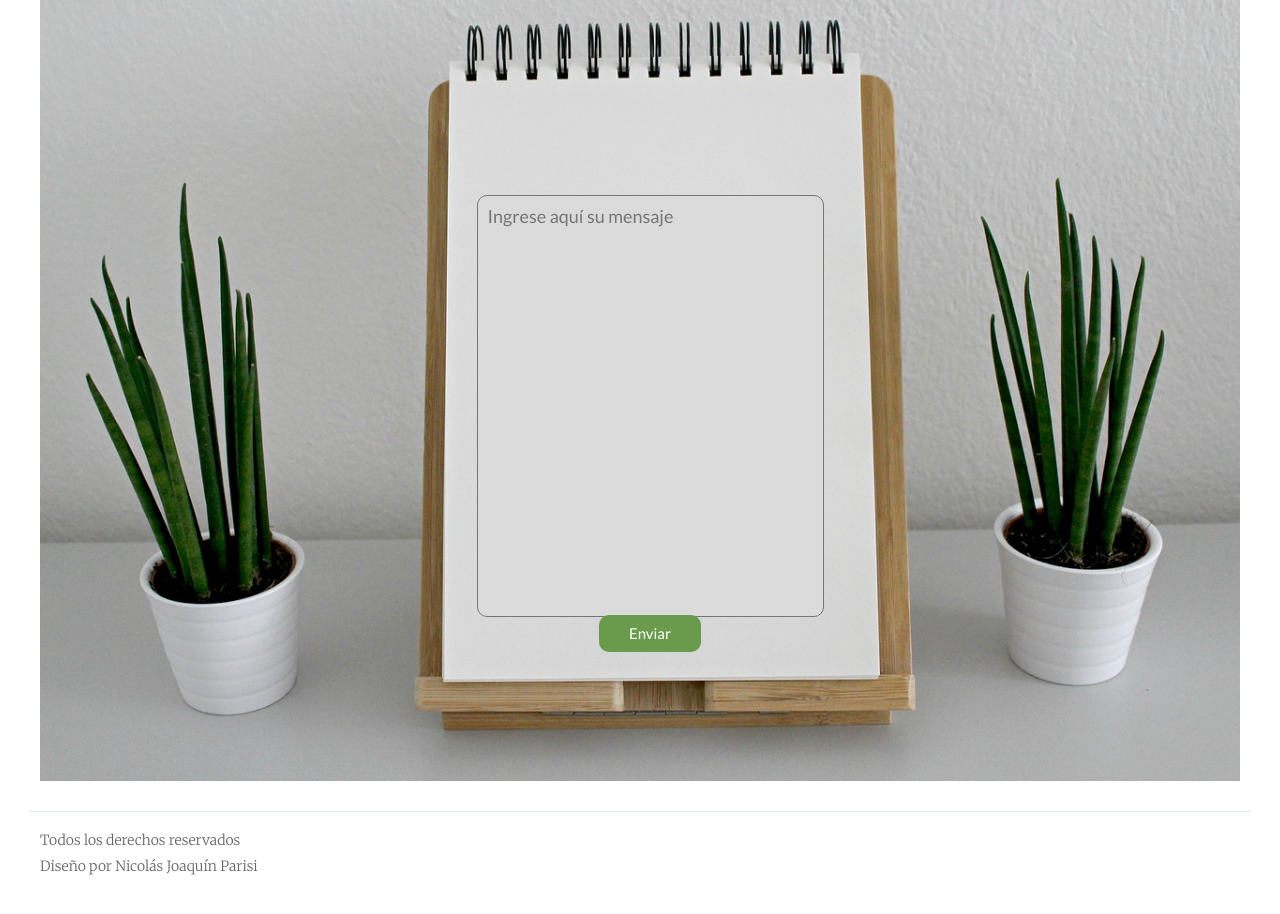
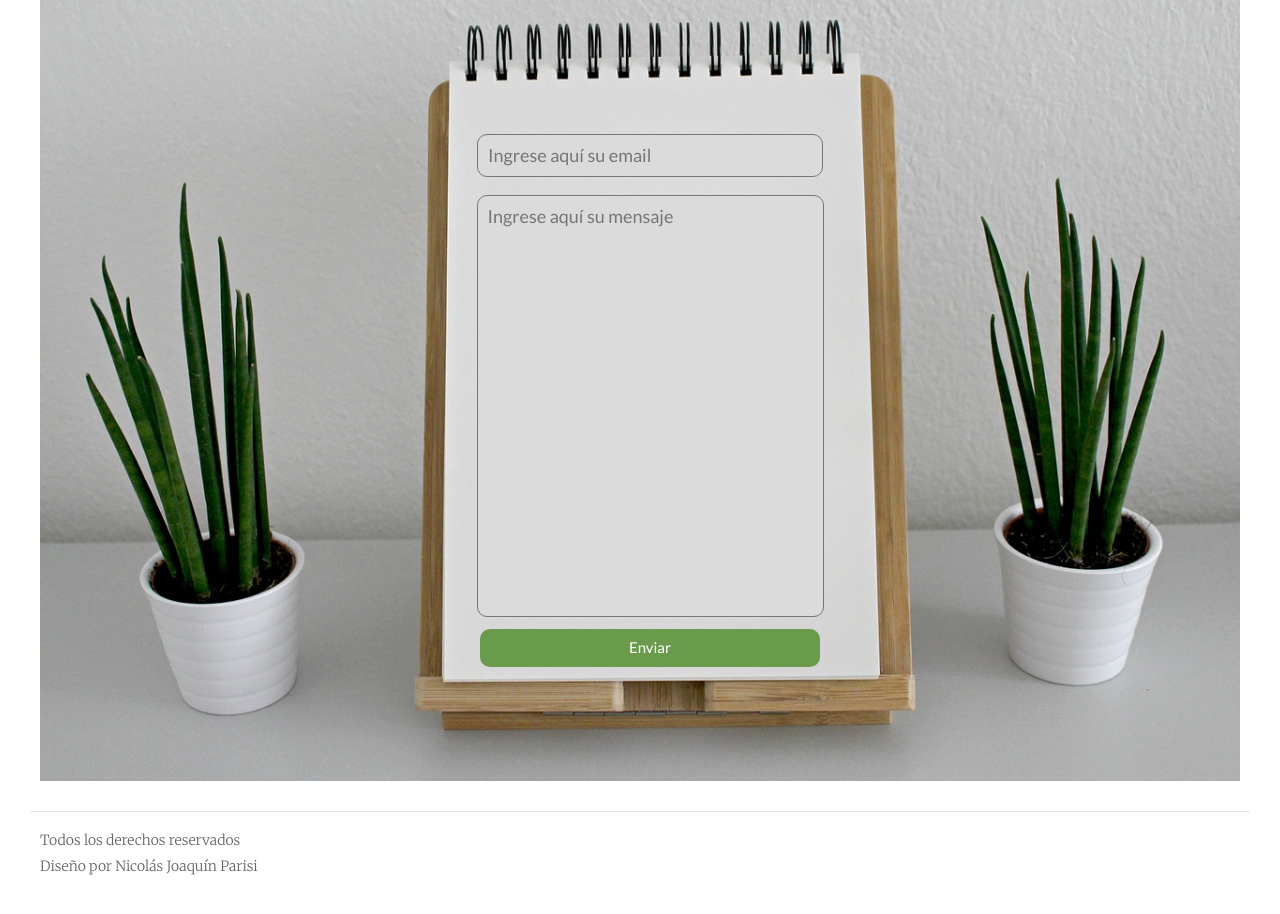
Before and after one commit to nicolasjoaquinparisi/tierra-de-sucus, a plain HTML site: page index.html in a window 1280 px wide. Shown: the part 4040-4954 px from the top of the page. Drawn offline with nearby package versions, Linux system fonts and the light colour scheme.

Commit message:
Fix a los estilos del formulario de contacto

```diff
--- a/css/styles.css
+++ b/css/styles.css
@@ -372,6 +372,7 @@ h2:after {
     flex-direction: row;
     justify-content: center;
 
+    width: 27%;
     margin-left: 2rem;
     margin-bottom: 10rem;
   }
@@ -405,13 +406,12 @@ h2:after {
 @media (min-width: 768px) {
   .input-email {
     padding: 1rem;
-    padding-right: 7.2rem;
+    width: 100%;
     border-style: solid;
     border-width: 1px;
     border-radius: 10px;
 
-    margin-bottom: 25rem;
-    margin-bottom: 1rem;
+    margin-bottom: 35rem;
   }
 }
 
@@ -448,10 +448,8 @@ h2:after {
 @media (min-width: 768px) {
   .button-contact {
     position: absolute;
-
-    width: auto;
-    margin-top: 63.5rem;
-    padding: 1rem 3rem;
+    width: 105%;
+    margin-top: 205%;
     font-size: 15px;
   }
 }
```
